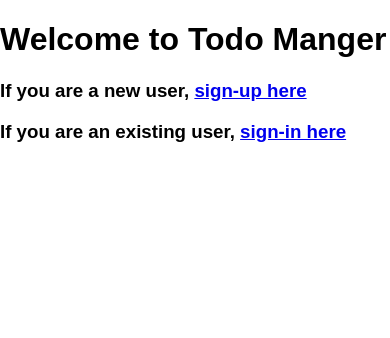
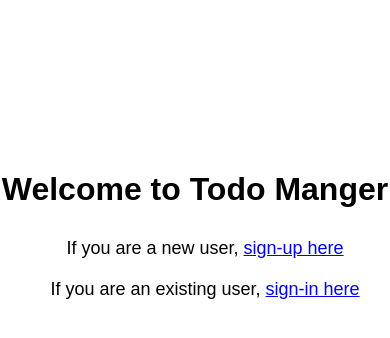
Before and after one commit to Karthick-sketch/To-do-Manager-FE, a React (Create React App) app: page / in a window 390 px wide. Shown: the top 338 px of the page. Built offline with nearby package versions, Linux system fonts and the light colour scheme.

Commit message:
Modify styles to all pages

```diff
--- a/src/App.css
+++ b/src/App.css
@@ -1,38 +1,29 @@
-.App {
-  text-align: center;
+.Home-title {
+  margin-bottom: 1.875rem;
 }
 
-.App-logo {
-  height: 40vmin;
-  pointer-events: none;
+.Home-links {
+  margin-left: 1.25rem;
 }
 
-@media (prefers-reduced-motion: no-preference) {
-  .App-logo {
-    animation: App-logo-spin infinite 20s linear;
+.Home-authenticate {
+  font-size: 1.125rem;
+  margin-bottom: 1.25rem;
+}
+
+/* .Flash-error {
+  color: darkred;
+  background-color: #f8d7da;
+  border: 1px solid transparent;
+  border-radius: 4px;
+  padding: 12px;
+  margin-bottom: 20px;
+} */
+
+@media screen and (max-width: 480px) {
+  .Home-container {
+    position: relative;
+    top: 9.375rem;
+    text-align: center;
   }
 }
-
-.App-header {
-  background-color: #282c34;
-  min-height: 100vh;
-  display: flex;
-  flex-direction: column;
-  align-items: center;
-  justify-content: center;
-  font-size: calc(10px + 2vmin);
-  color: white;
-}
-
-.App-link {
-  color: #61dafb;
-}
-
-@keyframes App-logo-spin {
-  from {
-    transform: rotate(0deg);
-  }
-  to {
-    transform: rotate(360deg);
-  }
-}
--- a/src/App.js
+++ b/src/App.js
@@ -6,14 +6,16 @@ import { BrowserRouter as Router, Routes, Route, Link } from 'react-router-dom';
 
 function Home() {
   return (
-    <div class="Home-container">
-      <h1 class="Home-title">Welcome to Todo Manger</h1>
-      <h3 class="Home-authenticate">
-        If you are a new user, <Link to="/signup">sign-up here</Link>
-      </h3>
-      <h3 class="Home-authenticate">
-        If you are an existing user, <Link to="/signin">sign-in here</Link>
-      </h3>
+    <div className="Home-container">
+      <h1 className="Home-title">Welcome to Todo Manger</h1>
+      <div className="Home-links">
+        <p className="Home-authenticate">
+          If you are a new user, <Link to="/signup">sign-up here</Link>
+        </p>
+        <p className="Home-authenticate">
+          If you are an existing user, <Link to="/signin">sign-in here</Link>
+        </p>
+      </div>
     </div>
   );
 }
--- a/src/Todos/Todo.css
+++ b/src/Todos/Todo.css
@@ -1,4 +1,20 @@
+.Todo-head {
+    display: flex;
+    justify-content: space-between;
+    align-items: center;
+}
+
+.Signout-button {
+    color: white;
+    text-decoration: none;
+    background-color: #eb465a;
+    border: 1px solid transparent;
+    border-radius: 4px;
+    padding: 8px 1rem;
+}
+
 .TodoPage-content {
+    margin-top: 1.25rem;
     margin-left: 8px;
 }
 
--- a/src/Todos/Todos.js
+++ b/src/Todos/Todos.js
@@ -1,6 +1,7 @@
 import React from 'react';
 import axios from 'axios';
 import './Todo.css';
+import { Link } from 'react-router-dom';
 
 const api = axios.create({ baseURL: "http://localhost:8080/" });
 
@@ -32,7 +33,7 @@ function TodoItems(props) {
     <li key={todo.id}>
       <label className="TodoItem-container">
         <div>
-          <input type="checkbox" name="completed" className="TodoItem-checkbox" onClick={() => handleComplete(todo.id)} checked={todo.completed}/>
+          <input type="checkbox" name="completed" className="TodoItem-checkbox" onChange={() => handleComplete(todo.id)} checked={todo.completed}/>
           <p style={{textDecoration : (todo.completed ? 'line-through' : 'none')}}>{todo.todo_text}</p>
           {isNotToday(todo.due_date)}
         </div>
@@ -101,8 +102,7 @@ class AddTodoForm extends React.Component {
 }
 
 class Todo extends React.Component {
-  date = new Date();
-  today = this.date.getFullYear() + "-" + (this.date.getMonth()+1) + "-" + this.date.getDate();
+  today = (new Date().toISOString()).slice(0, 10);
   state = { overdue: [], due_today: [], due_later: [] }
 
   constructor() {
@@ -124,7 +124,11 @@ class Todo extends React.Component {
   render() {
     return (
       <article className="Todo-container">
-        <h1>My To-do List</h1>
+        <div className="Todo-head">
+          <h1>My To-do List</h1>
+          <Link to="/signin" className="Signout-button">Sign out</Link>
+        </div>
+          <hr/>
         <div className="TodoPage-content">
           <AddTodoForm data={this.getTodos}/> <br/>
           <div>
--- a/src/User/User.css
+++ b/src/User/User.css
@@ -1,3 +1,7 @@
+.UsersNew {
+    margin-left: 1rem;
+}
+
 .NewUser-title {
     font-size: 1.875rem;
     margin-bottom: 2.5rem;
--- a/src/User/User.js
+++ b/src/User/User.js
@@ -6,18 +6,18 @@ import "./User.css"
 // const api = axios.create({ baseURL: "http://localhost:8080/" });
 
 function Signin() {
-    return <div class="User-session">
-        <p class="NewUser-title">Sign In</p>
-        <section class="UsersNew">
-            <div class="Form-section">
-                <p class="FormInput-label">Email: </p>
+    return <div className="User-session">
+        <p className="NewUser-title">Sign In</p>
+        <section className="UsersNew">
+            <div className="Form-section">
+                <p className="FormInput-label">Email: </p>
                 <input type="email" name="email" className="Form-input" autoFocus/>
             </div>
-            <div class="Form-section">
-                <p class="FormInput-label">Password: </p>
+            <div className="Form-section">
+                <p className="FormInput-label">Password: </p>
                 <input type="password" name="password" className="Form-input"/>
             </div>
-            <div class="Form-section">
+            <div className="Form-section">
                 <button className="Form-submit">Sign In</button>
             </div>
             <Link to="/signup">Create new account</Link>
@@ -27,22 +27,22 @@ function Signin() {
 
 
 function Signup() {
-    return <div class="User-session">
-        <p class="NewUser-title">Welcome new user</p>
-        <section class="UsersNew">
-            <div class="Form-section">
-                <p class="FormInput-label">Full Name: </p>
+    return <div className="User-session">
+        <p className="NewUser-title">Welcome new user</p>
+        <section className="UsersNew">
+            <div className="Form-section">
+                <p className="FormInput-label">Full Name: </p>
                 <input type="text" name="first_name" className="Form-input" autoFocus/>
             </div>
-            <div class="Form-section">
-                <p class="FormInput-label">Email: </p>
+            <div className="Form-section">
+                <p className="FormInput-label">Email: </p>
                 <input type="email" name="email" className="Form-input"/>
             </div>
-            <div class="Form-section">
-                <p class="FormInput-label">Password: </p>
+            <div className="Form-section">
+                <p className="FormInput-label">Password: </p>
                 <input type="password" name="password" className="Form-input"/>
             </div>
-            <div class="Form-section">
+            <div className="Form-section">
                 <button className="Form-submit">Sign Up</button>
             </div>
             <Link to="/signin">Already have an account</Link>
--- a/src/index.css
+++ b/src/index.css
@@ -1,3 +1,7 @@
+html {
+    font-size: 16px;
+}
+
 body {
     font-family: sans-serif;
     max-width: 600px;
```
